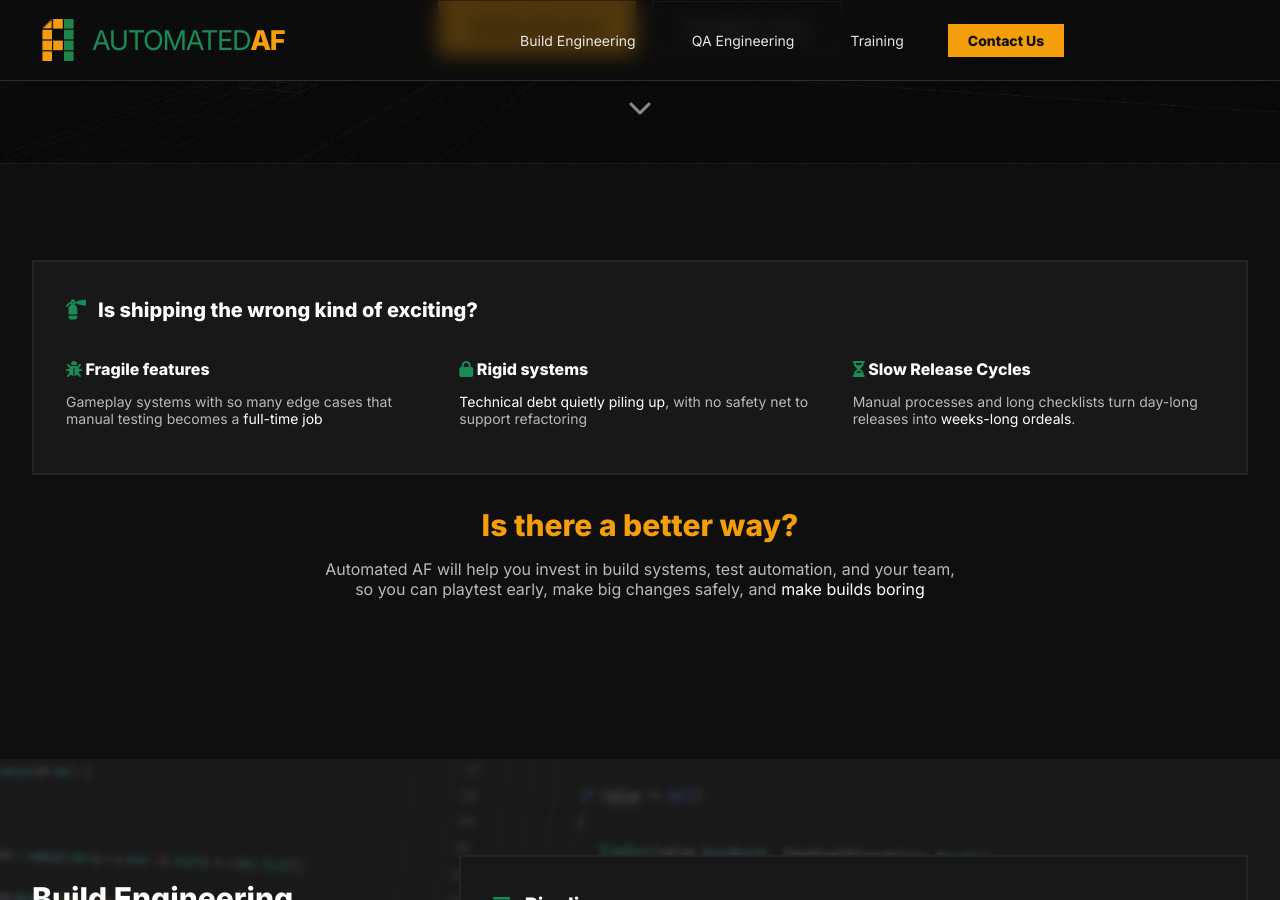
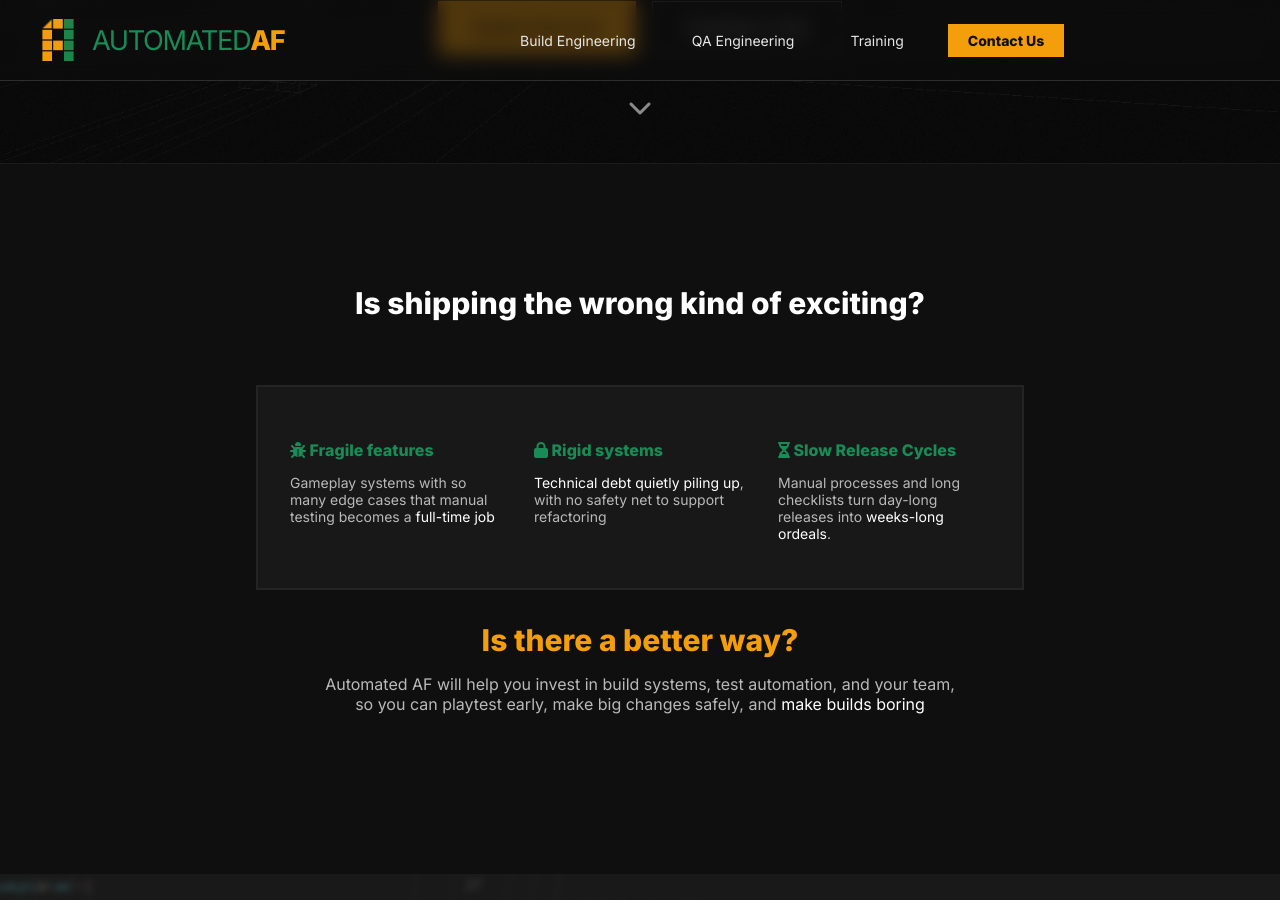
Before and after one commit to tenpn/automatedaf-company, a Jekyll site: the page built from index.html, in a window 1280 px wide and 900 px high, scrolled down 737 px. Built offline with Jekyll 4.4.1, drawn with Linux system fonts in a browser that asks for light colours.

Commit message:
centering and shrinking pain points

```diff
--- a/_includes/sections/pain-points.html
+++ b/_includes/sections/pain-points.html
@@ -1,23 +1,22 @@
 <section id="pain-points" class="section section-border">
 	<div class="container space-y-8">
-
-		<div class="card">
-			<h3 class="heading-flex">
-				<i class="fas fa-fire-extinguisher text-brand-tech"></i> Is shipping the wrong kind of exciting?
-			</h3>
+		<div class="text-center mb-16">
+			<h2 class="title-lg">Is shipping the wrong kind of exciting?</h2>
+		</div>
+		<div class="card max-w-3xl mx-auto">
 			<div class="grid-3">
 				<div>
-					<h4 class="subheading"><i class="fas fa-bug text-brand-tech"></i> Fragile features</h4>
+					<h4 class="subheading text-brand-tech"><i class="fas fa-bug"></i> Fragile features</h4>
 					<p class="text-sm text-slate-400">Gameplay systems with so many edge cases that manual testing
 						becomes a <span class="text-white">full-time job</span></p>
 				</div>
 				<div>
-					<h4 class="subheading"><i class="fas fa-lock text-brand-tech"></i> Rigid systems</h4>
+					<h4 class="subheading text-brand-tech"><i class="fas fa-lock"></i> Rigid systems</h4>
 					<p class="text-sm text-slate-400"><span class="text-white">Technical debt quietly piling
 							up</span>, with no safety net to support refactoring</p>
 				</div>
 				<div>
-					<h4 class="subheading"><i class="fas fa-hourglass-half text-brand-tech"></i> Slow Release
+					<h4 class="subheading text-brand-tech"><i class="fas fa-hourglass-half"></i> Slow Release
 						Cycles</h4>
 					<p class="text-sm text-slate-400">Manual processes and long checklists turn
 						day-long releases into <span class="text-white">weeks-long ordeals</span>.
```
